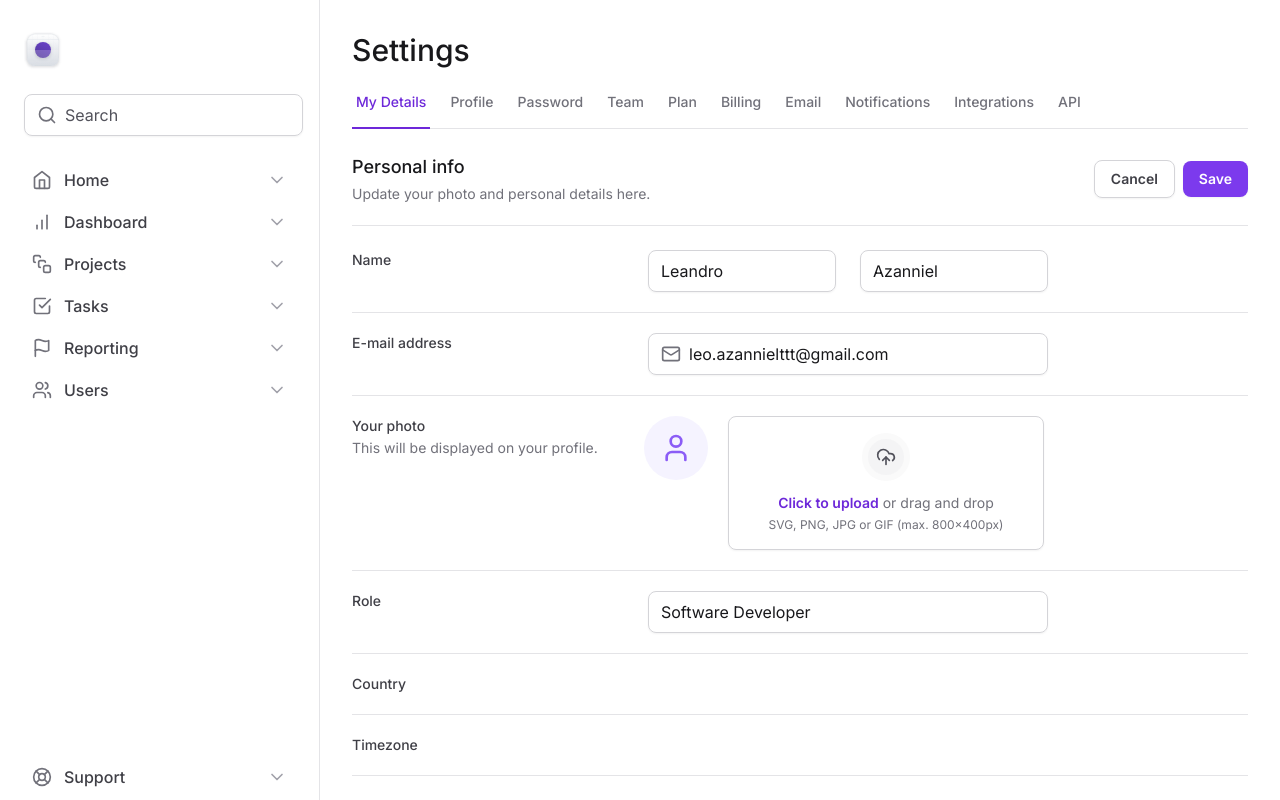
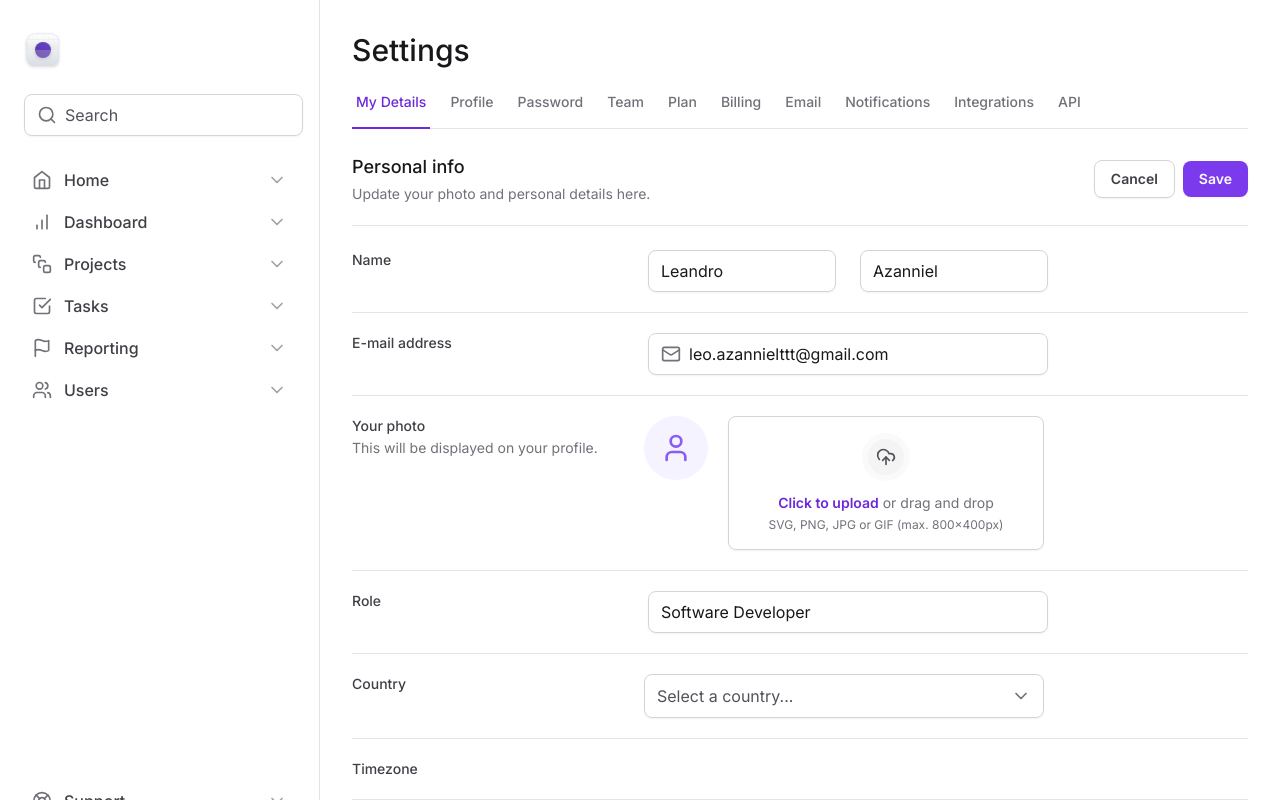
Before and after one commit to Azanniel/tailwind-next, a Next.js app: page / in a window 1280 px wide. Shown: the top 800 px of the page. Built offline with nearby package versions, Linux system fonts and the light colour scheme.

Commit message:
✨ create select input with radix

```diff
--- a/package.json
+++ b/package.json
@@ -9,6 +9,7 @@
     "lint": "next lint"
   },
   "dependencies": {
+    "@radix-ui/react-select": "^1.2.2",
     "@radix-ui/react-tabs": "^1.0.4",
     "@types/node": "20.4.5",
     "@types/react": "18.2.18",
--- a/src/app/page.tsx
+++ b/src/app/page.tsx
@@ -1,6 +1,7 @@
 import { Mail } from 'lucide-react'
 
 import { SettingsTabs } from '@/components/SettingsTabs'
+import { Select } from '@/components/Form/Select'
 import * as Input from '@/components/Input'
 import * as FileInput from '@/components/Form/FileInput'
 
@@ -118,7 +119,7 @@
               Country
             </label>
 
-            <div></div>
+            <Select />
           </div>
 
           <div className="grid grid-cols-form gap-3 pt-5">
--- /dev/null
+++ b/src/components/Form/Select.tsx
@@ -0,0 +1,57 @@
+'use client'
+
+import * as SelectPrimitive from '@radix-ui/react-select'
+import { Check, ChevronDown } from 'lucide-react'
+
+export function Select() {
+  return (
+    <SelectPrimitive.Root>
+      <SelectPrimitive.Trigger className="flex h-11 w-full items-center justify-between gap-2 rounded-lg border border-zinc-300 px-3 py-2 shadow-sm data-[placeholder]:text-zinc-600">
+        <SelectPrimitive.Value
+          placeholder="Select a country..."
+          className="text-black"
+        />
+        <SelectPrimitive.Icon>
+          <ChevronDown className="h-5 w-5 text-zinc-500" />
+        </SelectPrimitive.Icon>
+      </SelectPrimitive.Trigger>
+
+      <SelectPrimitive.Portal>
+        <SelectPrimitive.Content
+          side="bottom"
+          position="popper"
+          sideOffset={8}
+          className="z-10 w-[--radix-select-trigger-width] overflow-hidden rounded-lg border border-zinc-200 bg-white"
+        >
+          <SelectPrimitive.Viewport>
+            <SelectPrimitive.Item
+              value="br"
+              className="flex items-center justify-between gap-2 px-3 py-2.5 outline-none data-[highlighted]:bg-zinc-50"
+            >
+              <SelectPrimitive.ItemText className="text-black">
+                Brazil
+              </SelectPrimitive.ItemText>
+
+              <SelectPrimitive.ItemIndicator>
+                <Check className="h-4 w-4 text-violet-500" />
+              </SelectPrimitive.ItemIndicator>
+            </SelectPrimitive.Item>
+
+            <SelectPrimitive.Item
+              value="us"
+              className="flex items-center justify-between gap-2 px-3 py-2.5 outline-none data-[highlighted]:bg-zinc-50"
+            >
+              <SelectPrimitive.ItemText className="text-black">
+                United States
+              </SelectPrimitive.ItemText>
+
+              <SelectPrimitive.ItemIndicator>
+                <Check className="h-4 w-4 text-violet-500" />
+              </SelectPrimitive.ItemIndicator>
+            </SelectPrimitive.Item>
+          </SelectPrimitive.Viewport>
+        </SelectPrimitive.Content>
+      </SelectPrimitive.Portal>
+    </SelectPrimitive.Root>
+  )
+}
```
Also changed, not shown: 1 other file (tests, documents, lock files or other folders).
